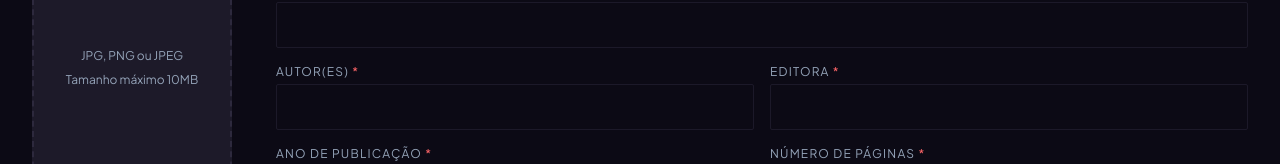
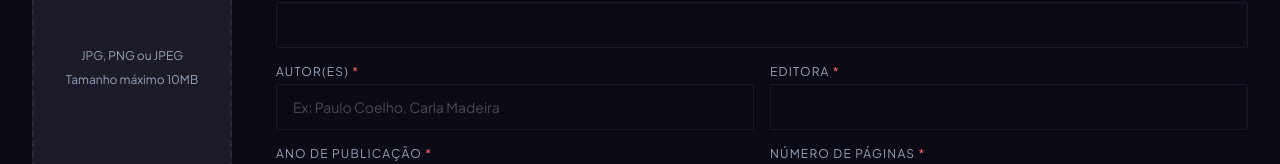
Before and after one commit to ProjetoQueroLer/queroler-frontend, a Next.js app: page /cadastro-livro in a window 1280 px wide. Shown: the part 277-441 px from the top of the page. Built offline with nearby package versions, Linux system fonts and the light colour scheme; no server answers.

Commit message:
feat: adiciona validação no campo autores

```diff
--- a/src/core/application/book/create-book.dto.ts
+++ b/src/core/application/book/create-book.dto.ts
@@ -29,7 +29,13 @@ export const createBookSchema = z.object({
   sinopse: z.string().min(50, 'Sinopse deve ter 50 caracteres no mínimo'),
   autores: z
     .union([
-      z.string().min(1, 'Autores é obrigatório'),
+      z
+        .string()
+        .min(1, 'Autores é obrigatório')
+        .regex(
+          /^[A-Za-zÀ-ÖØ-öø-ÿ\s,]+$/,
+          'O campo não deve conter números ou caracteres especiais (exceto vírgula)'
+        ),
       z.array(z.object({ nome: z.string() })),
     ])
     .transform((val) => {
--- a/src/presentation/pages/bookRegister/BookRegister.tsx
+++ b/src/presentation/pages/bookRegister/BookRegister.tsx
@@ -244,6 +244,7 @@ export function BookRegister() {
                   <input
                     data-testid="input-autor"
                     className={`w-full bg-card-bg border border-border rounded-xs px-2 py-1 lg:px-4 lg:py-3 text-text-primary text-sm outline-none opacity-50 ${formDesabilitado ? 'cursor-not-allowed' : ''}`}
+                    placeholder="Ex: Paulo Coelho, Carla Madeira"
                     disabled={formDesabilitado}
                     id="autores"
                     {...register('autores')}
```
